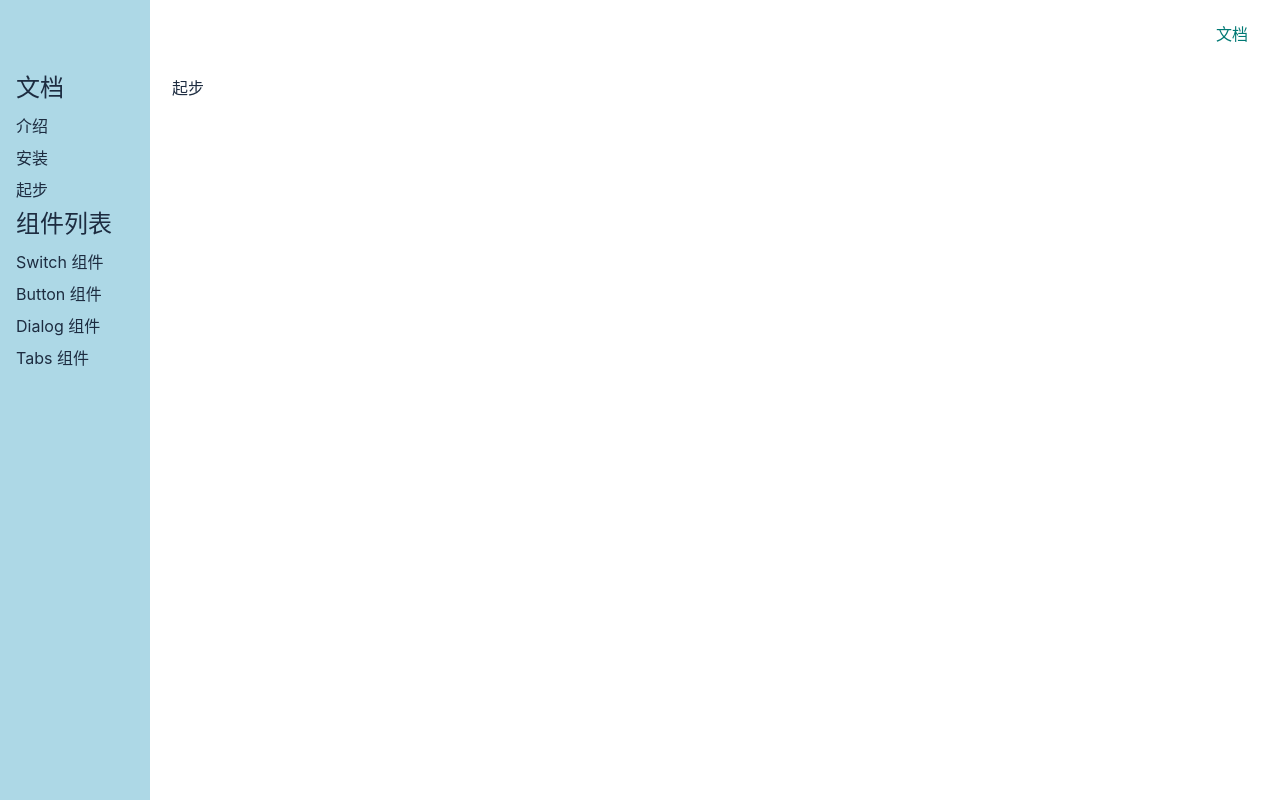
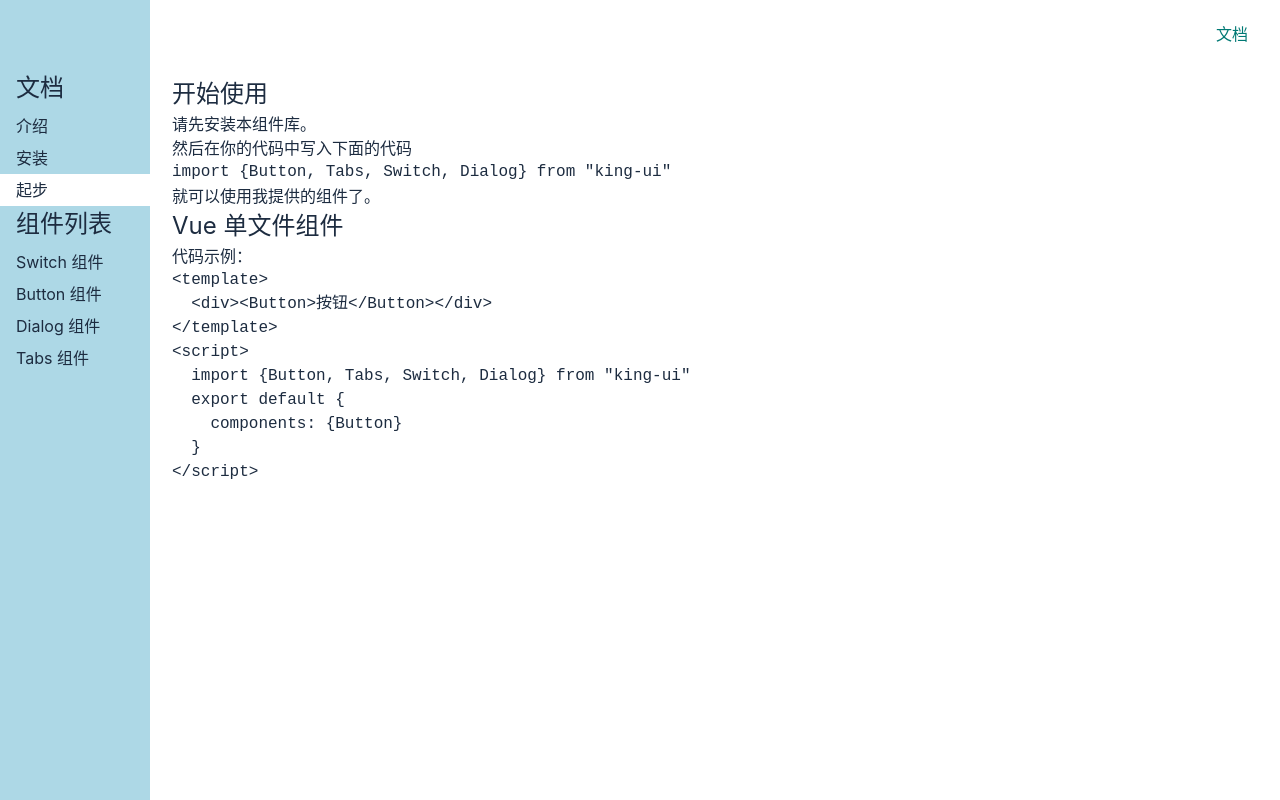
Before and after one commit to biggeryao/dy-ui, a Vue app: page /#/doc/get-start in a window 1280 px wide. Built offline with nearby package versions, Linux system fonts and the light colour scheme.

Commit message:
高亮路由，填充内容

```diff
--- a/src/components/TopNav.vue
+++ b/src/components/TopNav.vue
@@ -49,7 +49,7 @@
   top: 0;
   left: 0;
   width: 100%;
-  z-index: 10;
+  z-index: 20;
   justify-content: center;
   align-items: center;
 
--- a/src/views/Doc.vue
+++ b/src/views/Doc.vue
@@ -53,15 +53,17 @@
 
 };
 </script>
+
 <style lang="scss" scoped>
+$aside-index : 10;
 .layout {
   display: flex;
   flex-direction: column;
   height: 100vh;
-  > .nav {
+  >.nav {
     flex-shrink: 0;
   }
-  > .content {
+  >.content {
     flex-grow: 1;
     padding-top: 60px;
     padding-left: 156px;
@@ -72,12 +74,13 @@
 }
 .content {
   display: flex;
-  > aside {
+  >aside {
     flex-shrink: 0;
   }
-  > main {
+  >main {
     flex-grow: 1;
     padding: 16px;
+    background: white;
   }
 }
 aside {
@@ -86,17 +89,23 @@
   position: fixed;
   top: 0;
   left: 0;
-  padding: 70px 16px 16px;
+  padding: 70px 0 16px;
   height: 100%;
-
-
-  > h2 {
+  z-index: $aside-index;
+  >h2 {
     margin-bottom: 4px;
+    padding: 0 16px;
   }
-
-  > ol {
-    > li {
-      padding: 4px 0;
+  >ol {
+    >li {
+      >a {
+        display: block;
+        padding: 4px 16px;
+        text-decoration: none;
+      }
+      .router-link-active {
+        background: white;
+      }
     }
   }
 }
--- a/src/views/GetStart.vue
+++ b/src/views/GetStart.vue
@@ -1,7 +1,29 @@
 <template>
-<div>起步</div>
+  <article>
+    <h1>
+      开始使用
+    </h1>
+
+    <p>请先<a href="#/doc/install">安装</a>本组件库。</p>
+    <p>然后在你的代码中写入下面的代码</p>
+    <pre><code>import {Button, Tabs, Switch, Dialog} from "king-ui"</code></pre>
+    就可以使用我提供的组件了。
+
+    <h2>Vue 单文件组件</h2>
+    <p>代码示例：</p>
+    <pre><code>&lt;template&gt;
+  &lt;div&gt;&lt;Button&gt;按钮&lt;/Button&gt;&lt;/div&gt;
+&lt;/template&gt;
+&lt;script&gt;
+  import {Button, Tabs, Switch, Dialog} from "king-ui"
+  export default {
+    components: {Button}
+  }
+&lt;/script&gt;
+ </code></pre>
+
+  </article>
 </template>
-
 
 
 <style lang="scss" scoped>
--- a/src/views/Home.vue
+++ b/src/views/Home.vue
@@ -1,5 +1,5 @@
 <template>
-  <div class="topNavAndBanner">
+  <div class="topnavAndBanner">
     <Topnav/>
     <div class="banner">
       <h1>轱辘UI</h1>
@@ -45,55 +45,38 @@
   components: {Topnav}
 };
 </script>
+
 <style lang="scss" scoped>
 $green: #02bcb0;
 $border-radius: 4px;
 $color: #007974;
-.topNavAndBanner {
+.topnavAndBanner {
   background: linear-gradient(145deg, rgba(227, 255, 253, 1) 0%, rgba(183, 233, 230, 1) 100%);
   clip-path: ellipse(80% 60% at 50% 40%);
 }
-
-.banner {
-  color: $color;
-  padding: 100px 0;
-  display: flex;
-  justify-content: center;
-  align-items: center;
-  flex-direction: column;
-
-  > .actions {
-    padding: 8px 0;
-
-    a {
-      margin: 0 8px;
-      background: $green;
-      color: white;
-      display: inline-block;
-      border-radius: $border-radius;
-      padding: 8px 24px;
-
-      &:hover {
-        text-decoration: none;
+.features {
+  margin: 64px auto;
+  padding: 0 16px;
+  @media (min-width: 800px) {
+    width: 800px;
+    >ul {
+      >li {
+        width: 50%;
       }
     }
   }
-}
-.features {
-
-    margin: 64px auto;
-    width: 400px;
-    @media (min-width: 800px) {
-      width: 800px;
-    }
   @media (min-width: 1200px) {
     width: 1200px;
+    >ul {
+      >li {
+        width: 33.3333%;
+      }
+    }
   }
   >ul {
     display: flex;
     flex-wrap: wrap;
     >li {
-        width: 400px;
       margin: 16px 0;
       display: grid;
       justify-content: start;
@@ -118,6 +101,26 @@
     }
   }
 }
-
-
+.banner {
+  color: $color;
+  padding: 100px 0;
+  display: flex;
+  justify-content: center;
+  align-items: center;
+  flex-direction: column;
+  >.actions {
+    padding: 8px 0;
+    a {
+      margin: 0 8px;
+      background: $green;
+      color: white;
+      display: inline-block;
+      padding: 8px 24px;
+      border-radius: $border-radius;
+      &:hover {
+        text-decoration: none;
+      }
+    }
+  }
+}
 </style>
--- a/src/views/Install.vue
+++ b/src/views/Install.vue
@@ -1,5 +1,15 @@
 <template>
-  123
+  <article>
+    <h1>安装</h1>
+    <p>打开终端运行下列命令：</p>
+    <pre><code>npm install king-ui</code></pre>
+    <p>或</p>
+    <pre><code>yarn add king-ui</code></pre>
+
+    <p>
+      下一节：<a href="#/doc/get-started">开始使用</a>
+    </p>
+  </article>
 </template>
 
 
--- a/src/views/Intro.vue
+++ b/src/views/Intro.vue
@@ -1,5 +1,11 @@
 <template>
-intro
+  <article>
+    <h1>介绍</h1>
+    <p>King UI 是一款基于 Vue 3 和 TypeScript 的 UI 组件库。</p>
+    <p>这款组件库其实是我为了总结自己这几年的技术经验而写的，全程亲手编写，尽量不采用第三方库，包括你现在看到的这个官网也几乎都是我自己写的。</p>
+    <p>所以如果强烈不建议你将此 UI 库用于生产环境。但如果你是抱着看源代码的目的来的，那么这个库还是值得一看的。源代码放在了 github.com/frankfang/xxxxxxx，历史提交信息非常规范，你可以按提交的顺序逐个查看；你也可以直接查看每个组件的源代码和示例，运行方法见 README.md。</p>
+    下一节：<a href="#/doc/install">安装</a>
+  </article>
 </template>
 
 
```
Lines whose indentation alone changed are shown as unchanged.
